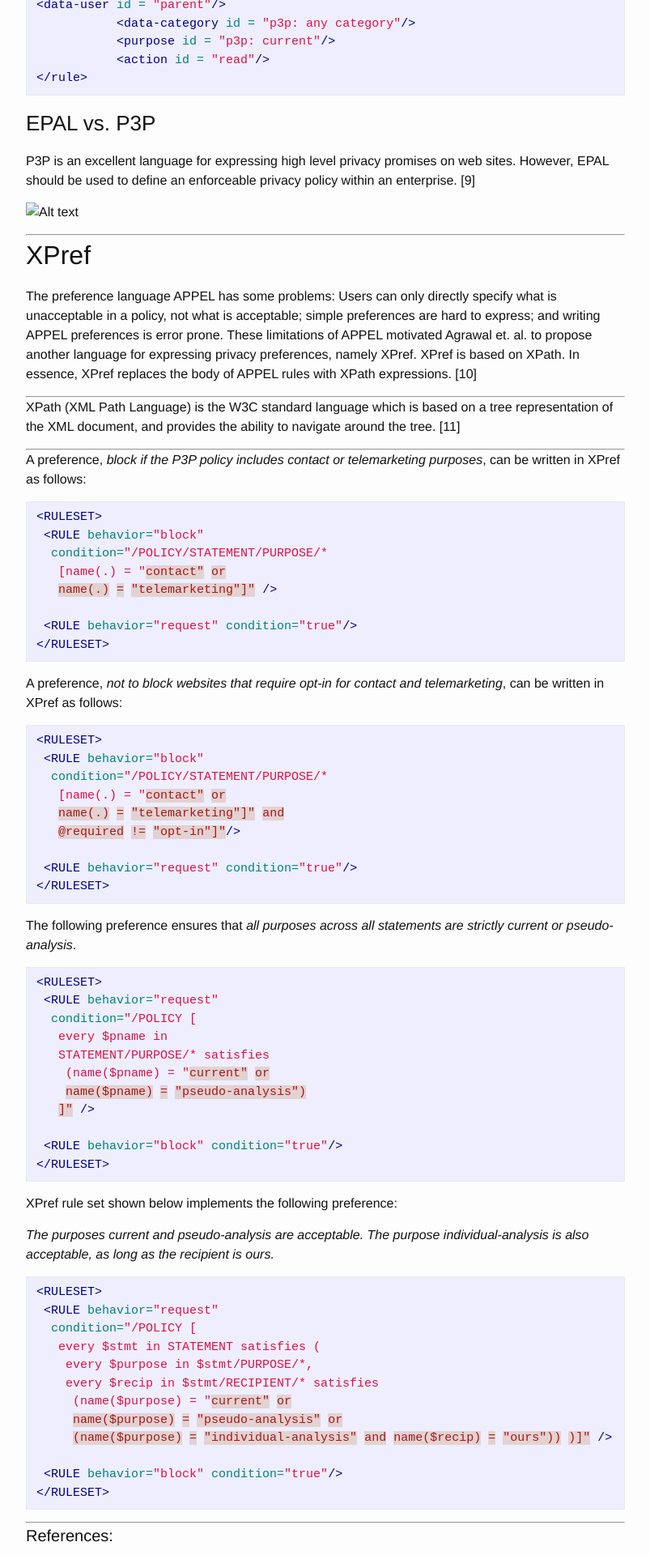
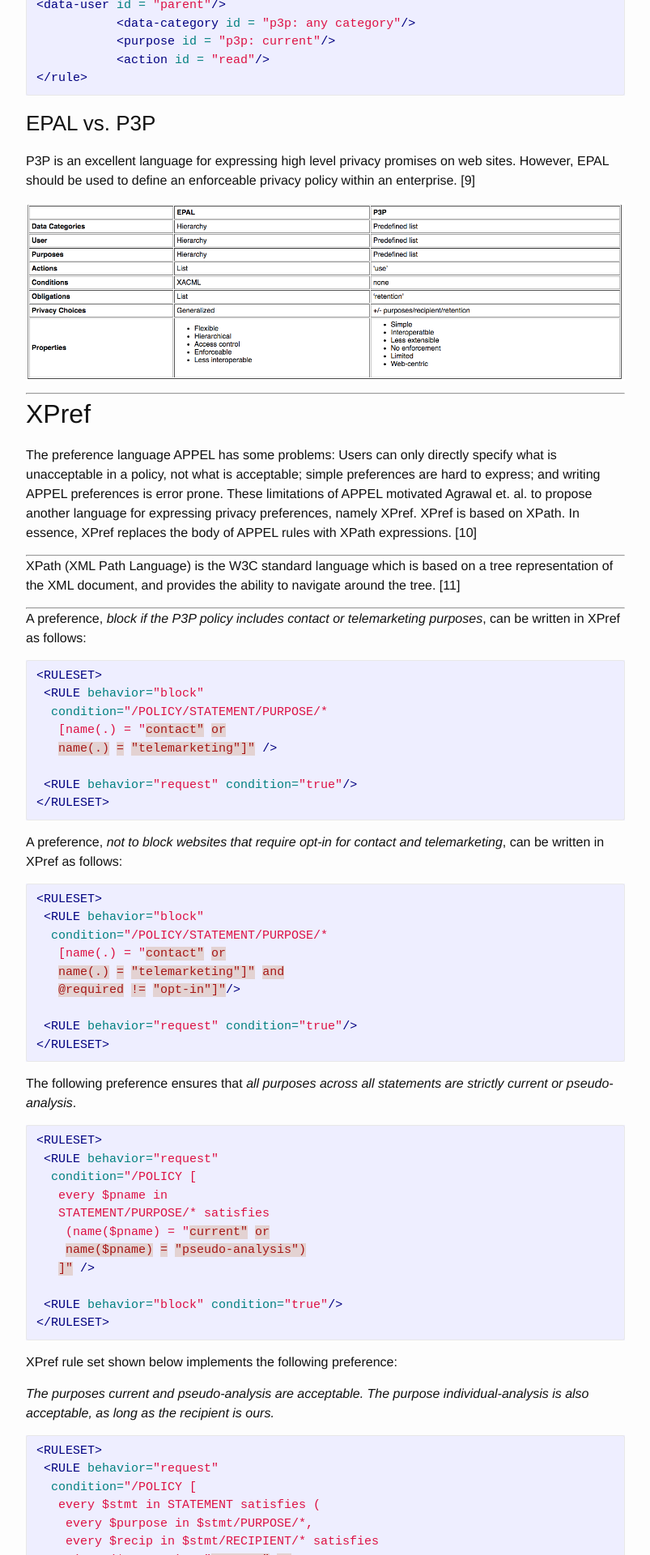
Before and after one commit to irembesik/irembesik.github.io, a Jekyll site: the page built from _posts/2017-11-27-privacy-languages.md, in a window 1280 px wide. Shown: the part 4176-6096 px from the top of the page at 81% size, without its empty margins (238-1041 px from the left). Built offline with Jekyll 4.4.1, drawn with Linux system fonts in a browser that asks for light colours.

Commit message:
Edit image

```diff
--- a/_posts/2017-11-27-privacy-languages.md
+++ b/_posts/2017-11-27-privacy-languages.md
@@ -139,7 +139,8 @@ EPAL policy shown below means the following:
 
 P3P is an excellent language for expressing high level privacy promises on web sites. However, EPAL should be used to define an enforceable privacy policy within an enterprise. [9]
 
-![Alt text](irembesik/irembesik.github.io/_posts/epal-p3p.png)
+![Alt text](https://raw.github.com/irembesik/irembesik.github.io/master/_posts/epal-p3p.png)
+
 
 ---
 
```
